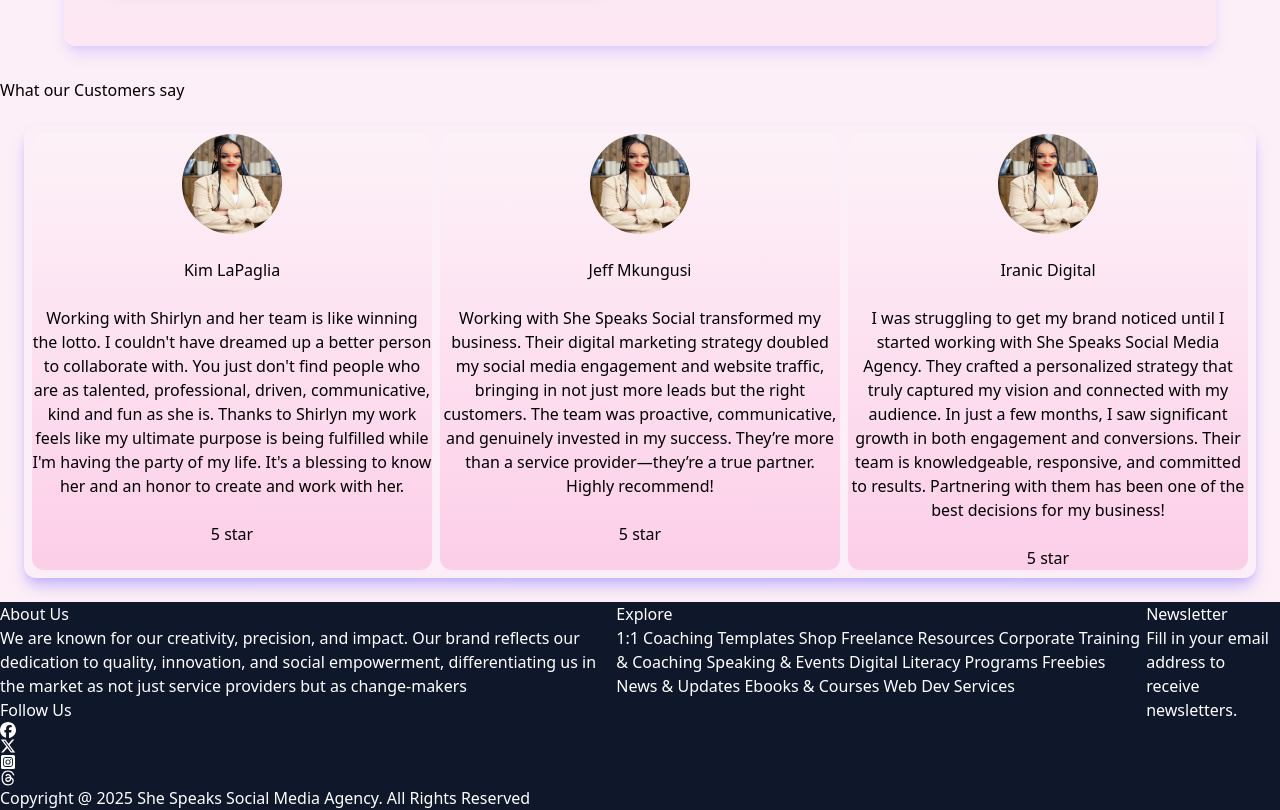
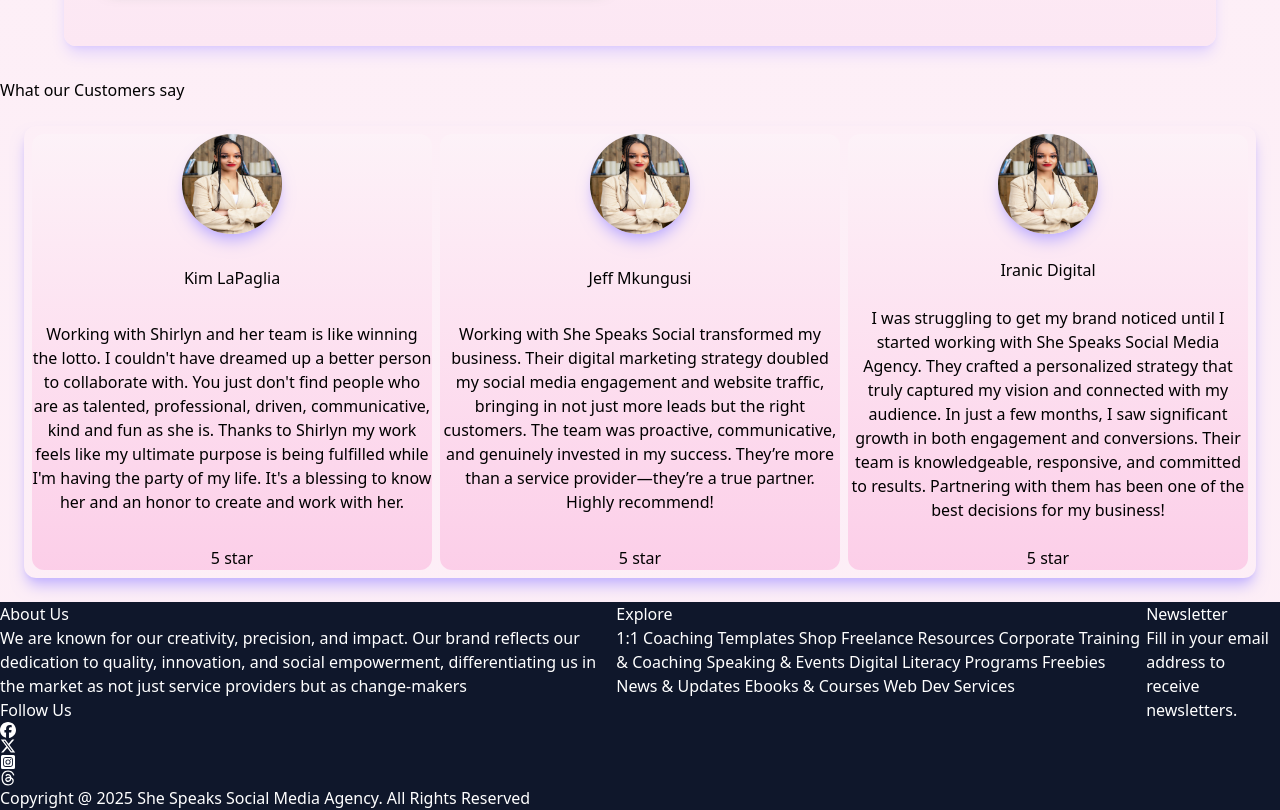
Before and after one commit to MatthewsRicky/shespeaksocial, a Next.js app: page / in a window 1280 px wide. Shown: the part 3060-3870 px from the top of the page. Built offline with nearby package versions, Linux system fonts and the light colour scheme.

Commit message:
Image styling and component layout

```diff
--- a/components/ReviewCard.tsx
+++ b/components/ReviewCard.tsx
@@ -26,8 +26,8 @@
 	return (
 		<div className="grid grid-cols-3 gap-2 rounded-xl m-6 p-2 shadow-lg shadow-violet-300">
 			{reviews.map(item => (
-				<div key={item.name} className="flex flex-col gap-6 items-center justify-start text-center bg-gradient-to-b from-pink-50 to-pink-200 rounded-xl">
-					<Image src={item.imgurl} alt="Reviewer image" width={500} height={500} className="rounded-full h-25 w-25" />
+				<div key={item.name} className="flex flex-col gap-6 items-center justify-between text-center bg-gradient-to-b from-pink-50 to-pink-200 rounded-xl">
+					<Image src={item.imgurl} alt="Reviewer image" width={500} height={500} className="rounded-full h-25 w-25 flex shadow-lg shadow-violet-300 hover:scale-105 transiton-all duration-200" />
 					<h1>{item.name}</h1>
 					<p>{item.description}</p>
 					<span>{item.rating}</span>
```
